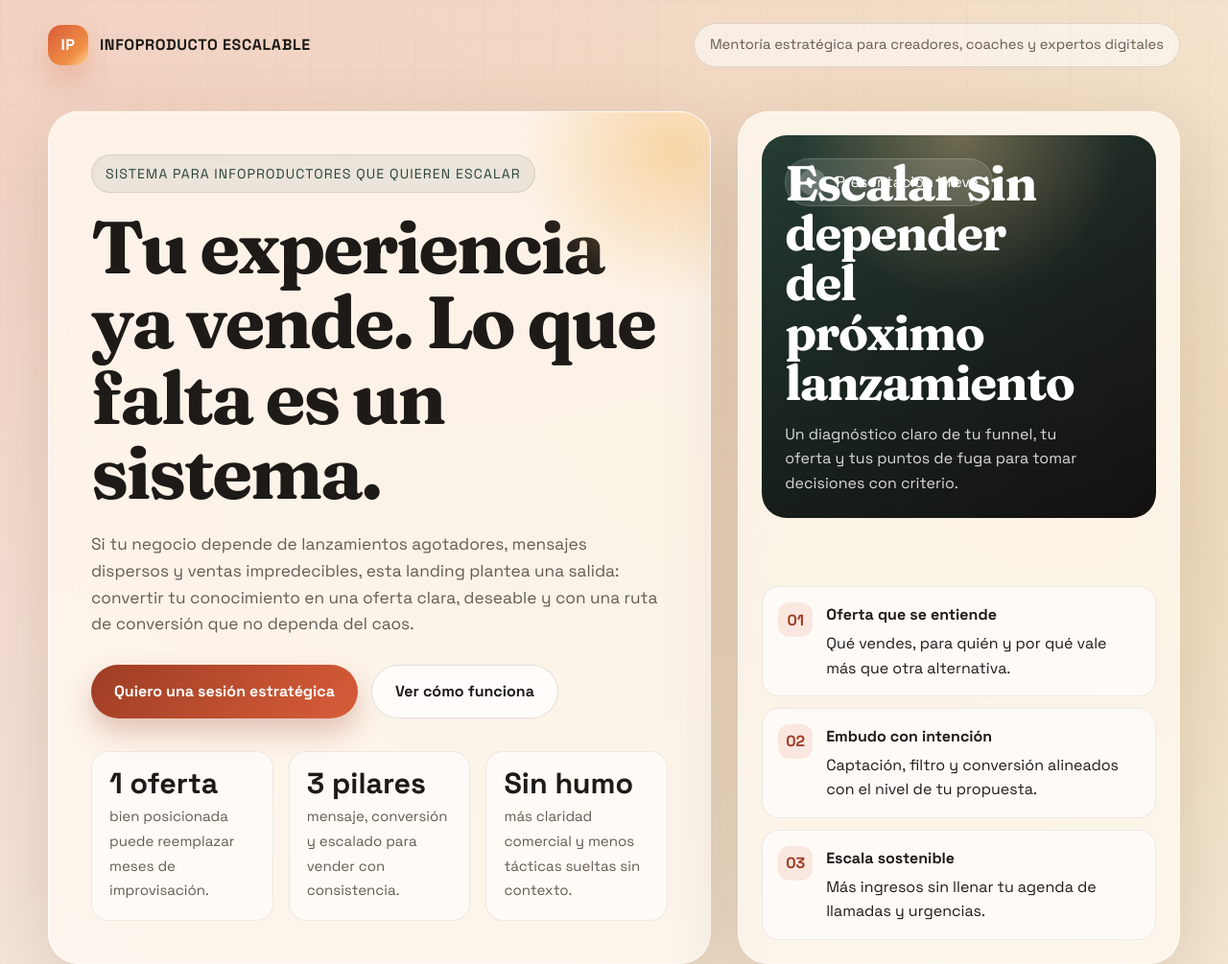
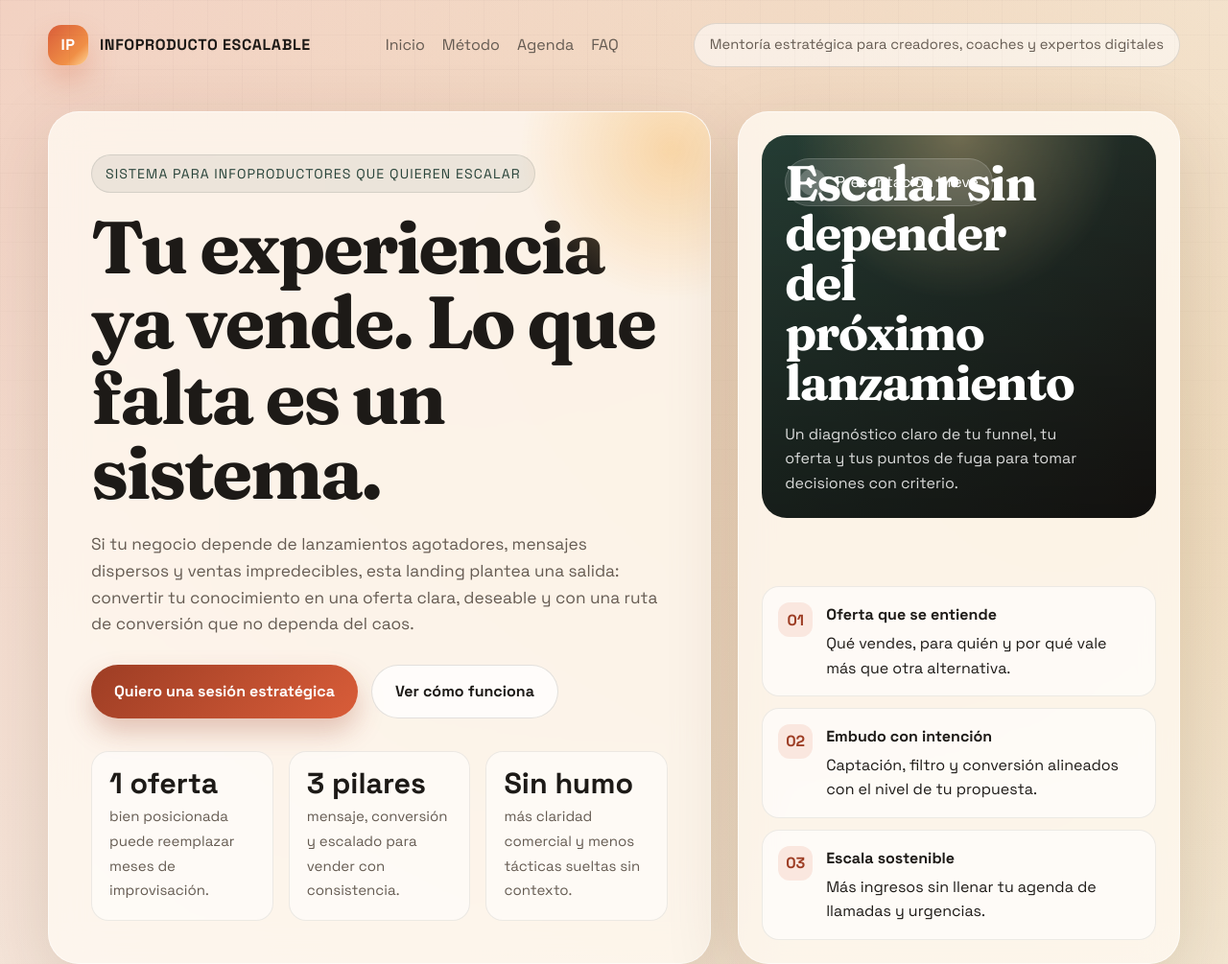
Before and after one commit to fabiancgonzalez/pruebaagustin, a plain HTML site: page home.html in a window 1280 px wide. Shown: the top 1005 px of the page at 96% size. Drawn offline with Linux system fonts and the light colour scheme.

Commit message:
solo html

```diff
--- a/home.html
+++ b/home.html
@@ -676,6 +676,12 @@
 				<span class="brand-mark">IP</span>
 				<span>Infoproducto Escalable</span>
 			</a>
+            	<div class="footer-links">
+					<a href="#inicio">Inicio</a>
+					<a href="#metodo">Método</a>
+					<a href="#agenda">Agenda</a>
+					<a href="#faq">FAQ</a>
+				</div>
 			<div class="topbar-note">Mentoría estratégica para creadores, coaches y expertos digitales</div>
 		</header>
 
```
Also changed, not shown: 1 other file.
